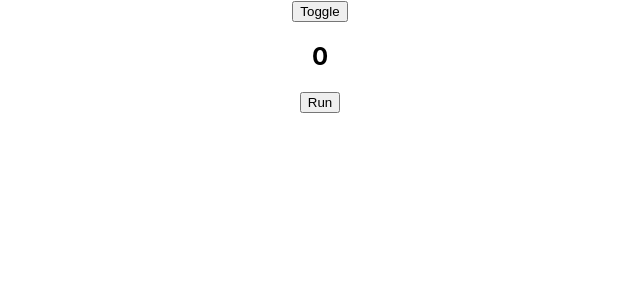
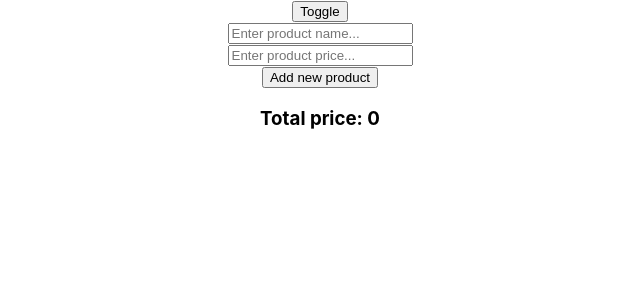
Before and after one commit to LPhongKhoang/tiktok, a React (Create React App) app: page / in a window 1280 px wide. Both pictures are taken after a click on the button "Toggle". Shown: the top 300 px of the page, without its empty margins (320-960 px from the left). Built offline with nearby package versions, Linux system fonts and the light colour scheme.

Commit message:
[LongVV] Learn React.memo HOC, useRef, useMemo

```diff
--- a/src/App.js
+++ b/src/App.js
@@ -3,7 +3,9 @@ import './App.css';
 // import Content from './demo/use-state/Counter';
 // import Content from './demo/WindowResize';
 // import Content from './demo/use-effect/ImagePicker';
-import Content from './demo/use-layout-effect/ReCount';
+// import Content from './demo/use-layout-effect/ReCount';
+// import Content from './demo/use-ref/CountDown';
+import Content from './demo/use-memo/add-product';
 
 
 function App() {
--- a/src/demo/use-effect/ImagePicker.js
+++ b/src/demo/use-effect/ImagePicker.js
@@ -9,7 +9,10 @@ function ImagePicker(props) {
 		* - First time:
 		* 	UI is render -> Cb is invoked
 		* - Next:
-		* 	State change -> Mutate virtual DOM -> UI is re-render -> Dependencies change -> cleanup func is invoked (used previous state) -> Cb is invoked
+		* 	State change -> Mutate virtual DOM -> UI is re-render
+				-> Dependencies change
+				-> cleanup func is invoked (used previous state)
+				-> Cb is invoked (used latest state)
 		* - Final:
 		* 	Component is unmounted -> cleanup func is invoked (used current state)
 		 */
--- /dev/null
+++ b/src/demo/use-memo/add-product.js
@@ -0,0 +1,73 @@
+import { useState, useMemo, useRef } from "react"
+
+function AddProduct(props) {
+	const [productName, setProductName] = useState('');
+	const [productPrice, setProductPrice] = useState('');
+
+	const [products, setProducts] = useState([]);
+
+	const inputNameRef = useRef();
+
+	const handleAddProduct = () => {
+		setProducts([...products, {
+			name: productName,
+			price: +productPrice
+		}]);
+
+		setProductName('');
+		setProductPrice('');
+		inputNameRef.current.focus();
+	}
+
+	// ---- Wasted calculation
+	// const totalPrice = products.reduce((sum, item) => {
+	// 	console.log('Calculating total price...');
+	// 	return sum + item.price
+	// }, 0);
+
+
+	const totalPrice = useMemo(() => {
+		console.log('useMemo cb run')
+		return products.reduce((sum, item) => {
+				console.log('Calculating total price...');
+				return sum + item.price
+			}, 0);
+	}, [products]);
+
+	console.log('AddProduct component run');
+
+	return (
+		<div>
+			<input
+				ref={inputNameRef}
+				value={productName}
+				placeholder='Enter product name...'
+				onChange={(e) => setProductName(e.target.value)}
+			/>
+			<br/>
+			<input
+				value={productPrice}
+				placeholder='Enter product price...'
+				onChange={(e) => setProductPrice(e.target.value)}
+			/>
+			<br/>
+			<button onClick={handleAddProduct}>Add new product</button>
+			<br/>
+			<h3>Total price:  {totalPrice}</h3>
+
+			<div style={{marginTop: '20px'}}>
+				<ul>
+				{
+					products.map((item, idx) => (
+						<li key={idx}>
+							{item.name}: {item.price}
+						</li>
+					))
+				}
+				</ul>
+			</div>
+		</div>
+	)
+}
+
+export default AddProduct;
```
Also changed, not shown: src/demo/hoc/ContentMemo.js (added, +29 -0 lines), src/demo/use-ref/CountDown.js (added, +62 -0 lines), src/demo/use-state/Counter.js (+10 -0 lines).
